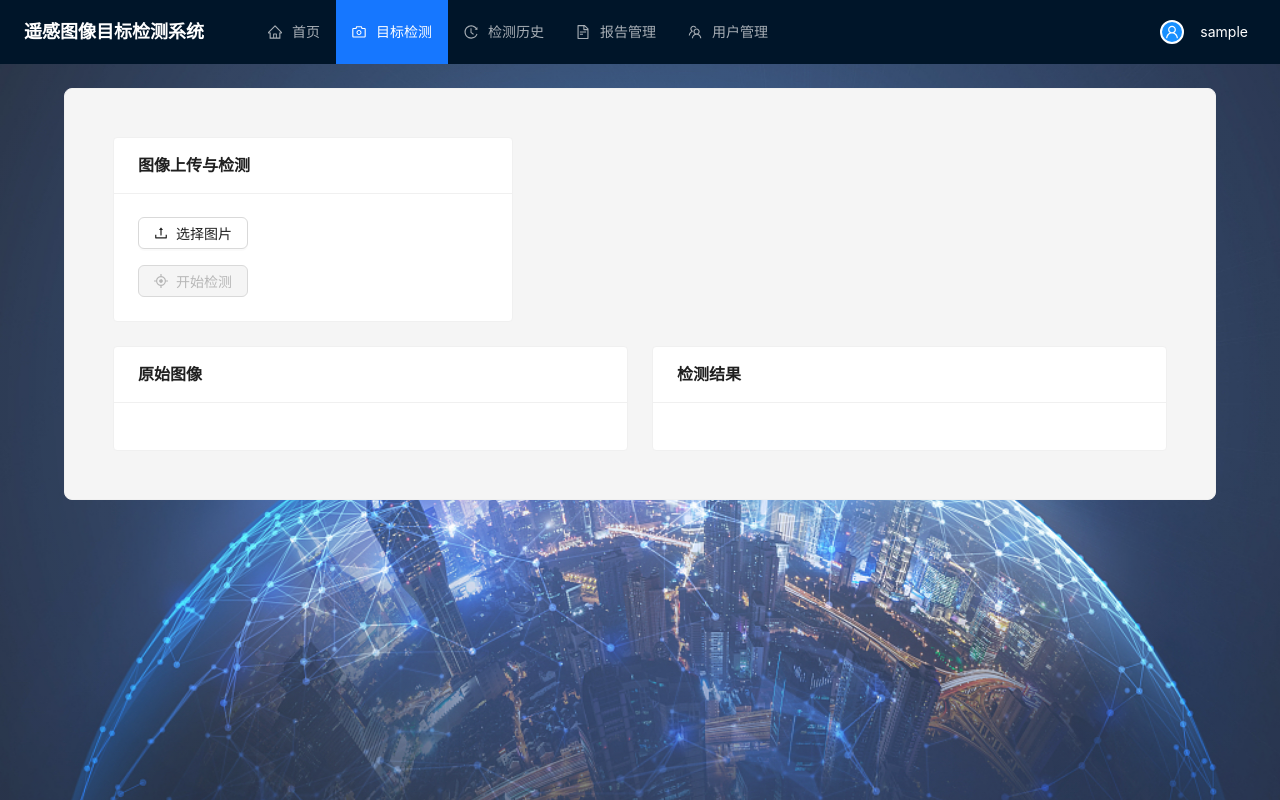
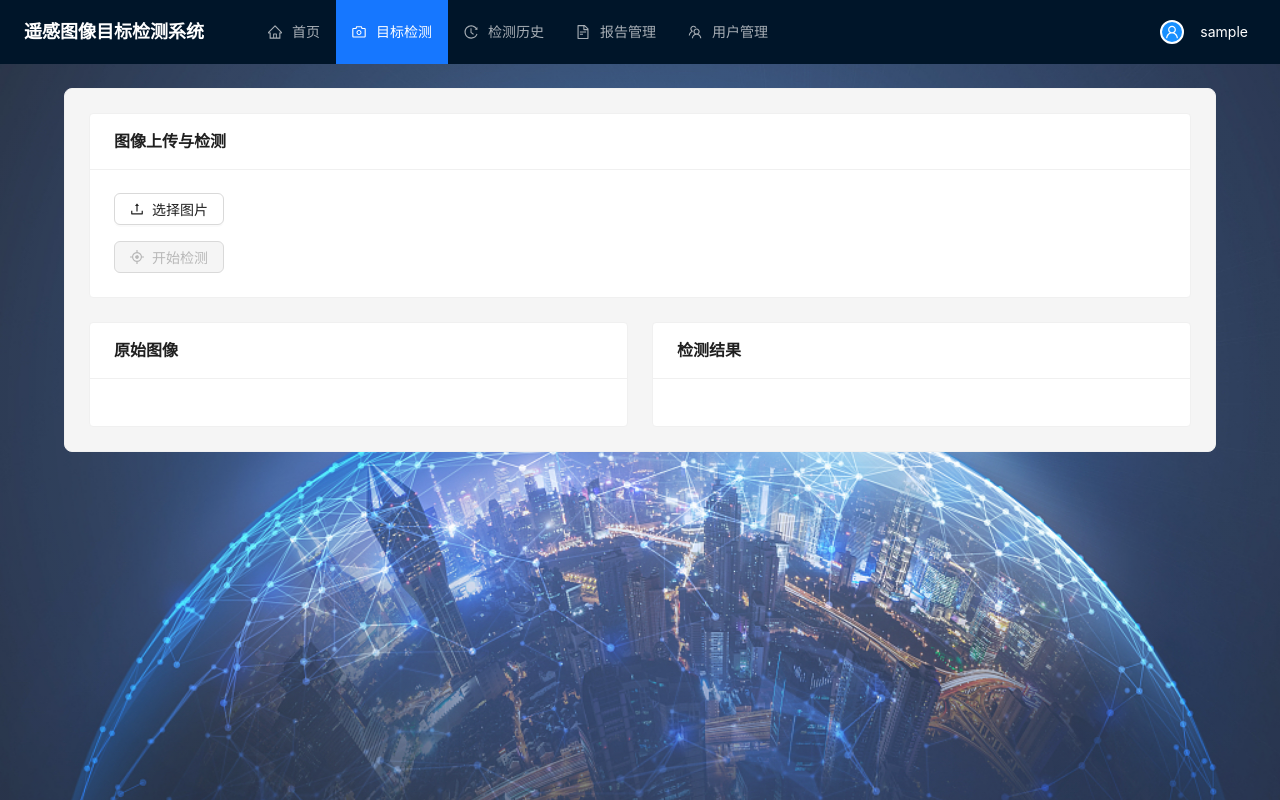
Before and after one commit to hencai/bishe-system-all, a React (Create React App) app in the folder frontend/: page /detection in a window 1280 px wide. Built offline with nearby package versions, Linux system fonts and the light colour scheme; sample sign-in values are in the browser's storage.

Commit message:
完善图像检测界面ui

```diff
--- a/frontend/src/pages/Detection/index.module.css
+++ b/frontend/src/pages/Detection/index.module.css
@@ -4,28 +4,40 @@
 
 .mainCard {
   background: #f5f5f5;
-  padding: 24px;
+  /* padding: 24px; */
 }
 
 .innerCard {
   background: #fff;
   border-radius: 4px;
+  height: 100%;  /* 确保内部卡片填充满容器高度 */
 }
 
 .controlsWrapper {
   display: flex;
   gap: 24px;
   margin-bottom: 24px;
+  min-height: 180px;  /* 设置最小高度，确保两个面板高度一致 */
 }
 
 .uploadControls {
   flex: 1;
-  max-width: 400px;
+  width: calc(50% - 12px);
+  display: flex;  /* 使用 flex 布局 */
+}
+
+.uploadControls .innerCard {
+  width: 100%;  /* 确保卡片填充容器宽度 */
 }
 
 .statsPanel {
   flex: 1;
-  max-width: 500px;
+  width: calc(50% - 12px);
+  display: flex;  /* 使用 flex 布局 */
+}
+
+.statsPanel .innerCard {
+  width: 100%;  /* 确保卡片填充容器宽度 */
 }
 
 .imagesPanel {
@@ -39,7 +51,7 @@
 
 .imageCard {
   flex: 1;
-  max-width: calc(50% - 12px);
+  width: calc(50% - 12px);
 }
 
 .previewImage,
--- a/frontend/src/pages/Welcome/index.tsx
+++ b/frontend/src/pages/Welcome/index.tsx
@@ -49,7 +49,7 @@ const Welcome: React.FC = () => {
             <Card>
               <Statistic
                 title="平均处理时间"
-                value={2.5}
+                value={1.2}
                 precision={1}
                 prefix={<ClockCircleOutlined />}
                 suffix="秒"
```
Also changed, not shown: 10 other files (tests, documents, lock files or other folders).
